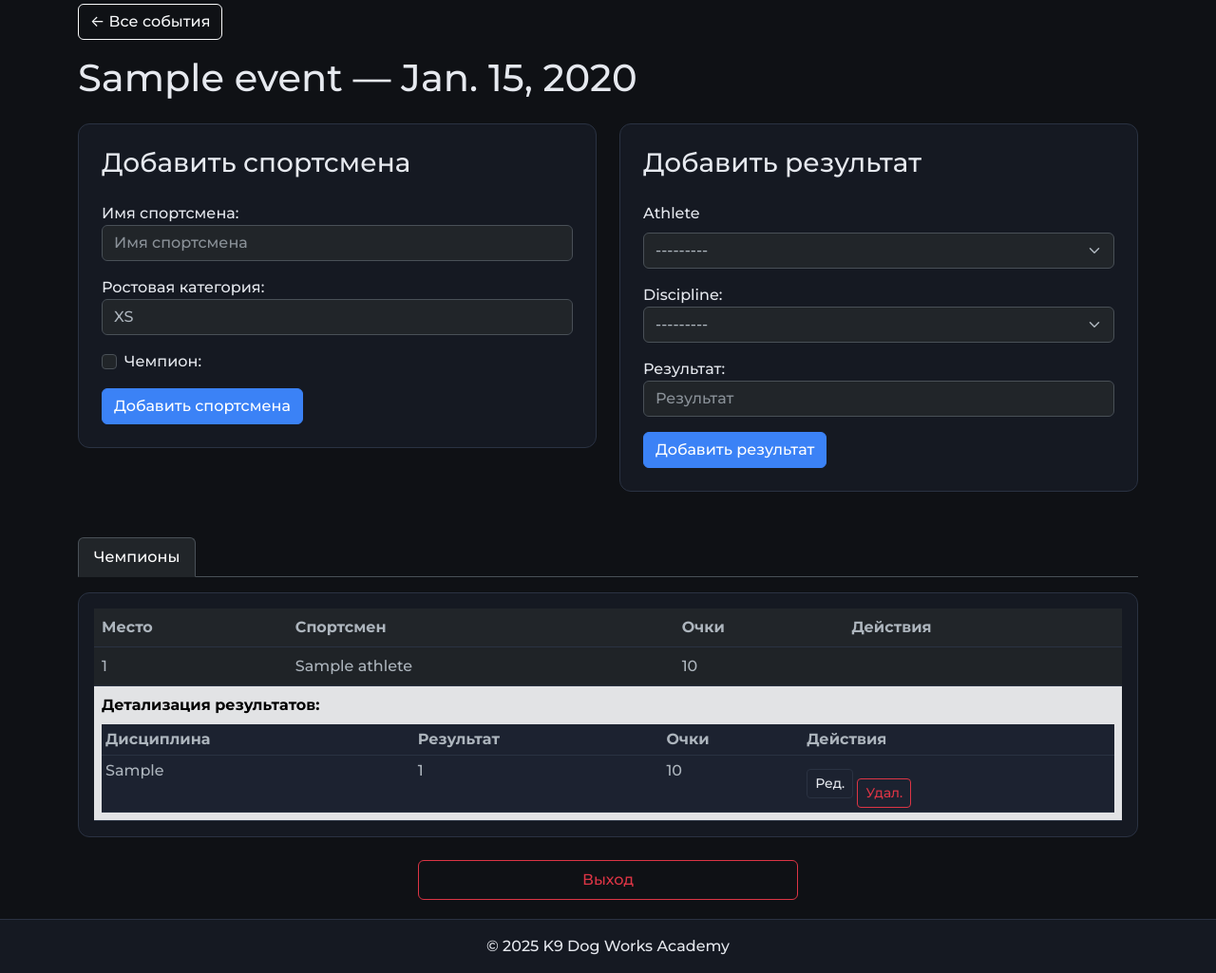
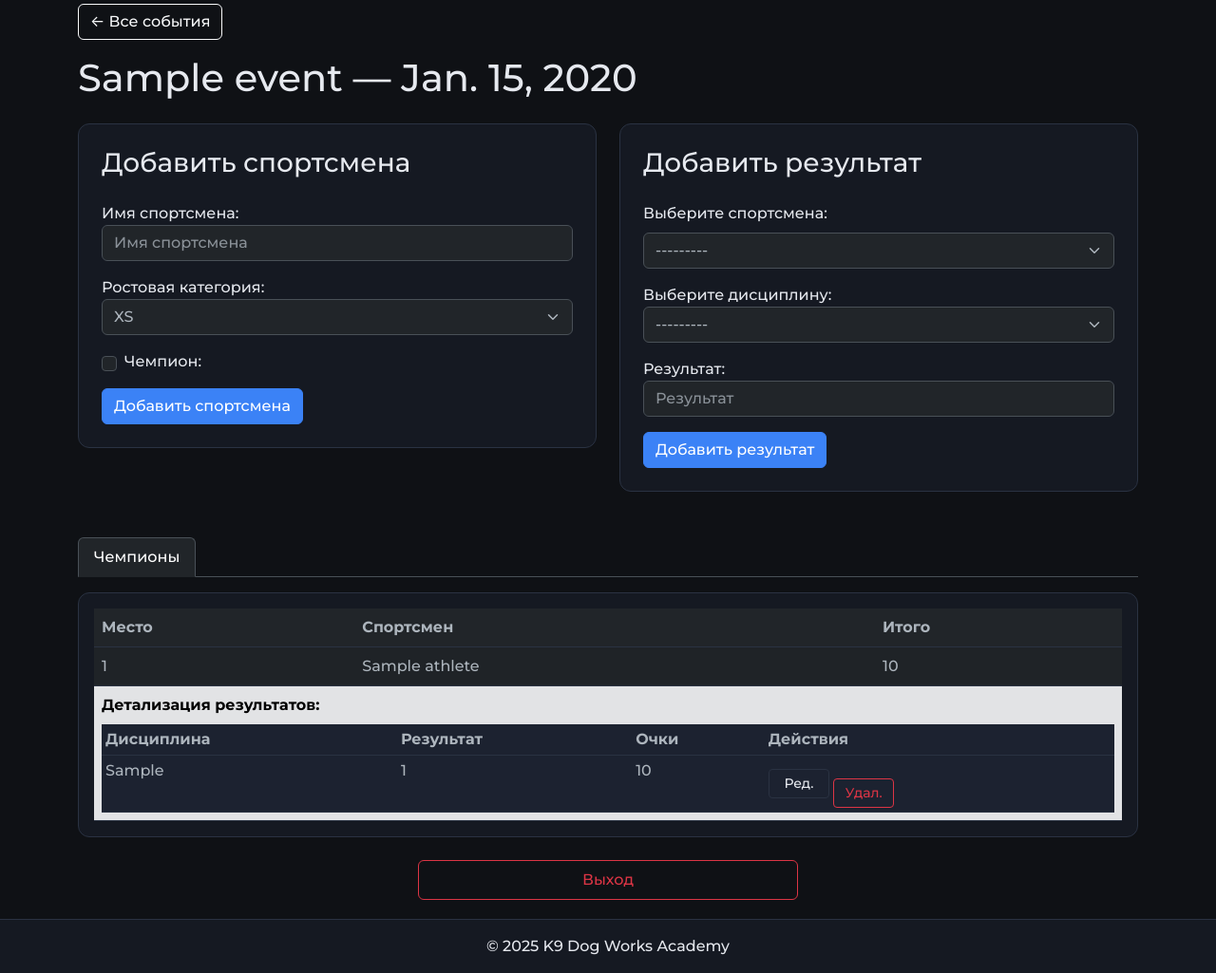
Before and after one commit to NovikovAndrei/ratnote, a Django app: page /event/1/ in a window 1280 px wide. Shown: the part 154-1179 px from the top of the page at 95% size. Run offline with Django 5.2, Linux system fonts and the light colour scheme; a user stored in the database is signed in; tables that the repository leaves empty hold one stand-in row (values such as "Sample post").

Commit message:
косметические изменения в event_detail

```diff
--- a/rat_notebook/results/forms.py
+++ b/rat_notebook/results/forms.py
@@ -1,9 +1,6 @@
-# results/forms.py
-
 from django import forms
 from django.core.exceptions import ValidationError
-from .models import Athlete, DisciplineResult, Event, DisciplineType
-from django.contrib.auth.models import User
+from .models import Athlete, DisciplineResult, Event
 
 
 class LoginForm(forms.Form):
@@ -11,35 +8,7 @@ class LoginForm(forms.Form):
     password = forms.CharField(widget=forms.PasswordInput, label="Пароль")
 
 
-# Параметры валидации по дисциплинам
-VALIDATION_RULES = {
-    'long_jump':    {'step': 10, 'min': 0,   'max': 800},
-    'wall_jump':    {'step': 10, 'min': 0,   'max': 500},
-    'high_jump':    {'step': 5,  'min': 0,   'max': 270},
-    'barrier_jump': {'step': 5,  'min': 0,   'max': 180},
-    'a_frame':      {'step': 1,  'min': 0,   'max': 80},
-    'treadmill':    {'step': 0.01, 'min': 0, 'max': 60},  # сек.
-}
-
-class AthleteForm(forms.ModelForm):
-    class Meta:
-        model = Athlete
-        fields = ['name', 'growth_category', 'is_champion']
-        widgets = {
-            'name': forms.TextInput(attrs={'class': 'form-control', 'placeholder': 'Имя спортсмена'}),
-            'growth_category': forms.Select(attrs={'class': 'form-control'}),
-            'is_champion': forms.CheckboxInput(attrs={'class': 'form-check-input'}),
-        }
-        labels = {
-            'growth_category': 'Ростовая категория',
-            'is_champion': 'Чемпион',
-        }
-
-from django import forms
-from django.core.exceptions import ValidationError
-from .models import Athlete, DisciplineResult
-
-# Правила валидации для каждой дисциплины
+# ---- Правила валидации результатов ----
 VALIDATION_RULES = {
     'long_jump':    {'step': 10,   'min': 0,   'max': 800},
     'wall_jump':    {'step': 10,   'min': 0,   'max': 500},
@@ -49,41 +18,49 @@ VALIDATION_RULES = {
     'treadmill':    {'step': 0.01, 'min': 0,   'max': 60},  # секунды с сотыми
 }
 
-# class DisciplineResultForm(forms.ModelForm):
-#     class Meta:
-#         model = DisciplineResult
-#         fields = ['athlete', 'discipline', 'result']
-#         widgets = {
-#             'athlete':    forms.Select(attrs={'class': 'form-select'}),
-#             'discipline': forms.Select(attrs={'class': 'form-select'}),
-#             'result':     forms.NumberInput(attrs={
-#                 'class': 'form-control', 'step': '0.01', 'placeholder': 'Результат'
-#             }),
-#         }
-#
-#     def __init__(self, *args, event=None, **kwargs):
-#         super().__init__(*args, **kwargs)
-#
-#         if event is not None:
-#             # 1) только спортсмены этого события
-#             self.fields['athlete'].queryset = event.athletes.order_by('name')
-#             # 2) только дисциплины, добавленные в это событие
-#             self.fields['discipline'].queryset = event.disciplines.all()
-#
-#         # подпись спортсмена с эмодзи для чемпионов
-#         def athlete_label(obj):
-#             cup = ' 🏆' if obj.is_champion else ''
-#             return f"{obj.name} ({obj.growth_category}){cup}"
-#         self.fields['athlete'].label_from_instance = athlete_label
 
+# ---- Спортсмен ----
+class AthleteForm(forms.ModelForm):
+    class Meta:
+        model = Athlete
+        fields = ['name', 'growth_category', 'is_champion']
+        widgets = {
+            'name': forms.TextInput(attrs={
+                'class': 'form-control',
+                'placeholder': 'Имя спортсмена'
+            }),
+            # делаем таким же селектом, как у athlete в форме результатов
+            'growth_category': forms.Select(attrs={'class': 'form-select'}),
+            'is_champion': forms.CheckboxInput(attrs={'class': 'form-check-input'}),
+        }
+        labels = {
+            'growth_category': 'Ростовая категория',
+            'is_champion': 'Чемпион',
+        }
+
+
+# ---- Результат дисциплины ----
 class DisciplineResultForm(forms.ModelForm):
     class Meta:
         model = DisciplineResult
         fields = ['athlete', 'discipline', 'result']
         widgets = {
-            'athlete':    forms.Select(attrs={'class': 'form-select'}),
-            'discipline': forms.Select(attrs={'class': 'form-select'}),
-            'result':     forms.NumberInput(attrs={'class': 'form-control', 'step': '0.01', 'placeholder': 'Результат'}),
+            'athlete': forms.Select(attrs={
+                'class': 'form-select'
+            }),
+            'discipline': forms.Select(attrs={
+                'class': 'form-select'
+            }),
+            'result': forms.NumberInput(attrs={
+                'class': 'form-control',
+                'step': 1,  # изменили шаг на 1
+                'placeholder': 'Результат'
+            }),
+        }
+        labels = {
+            'athlete': 'Выберите спортсмена',
+            'discipline': 'Выберите дисциплину',
+            'result': 'Результат'
         }
 
     def __init__(self, *args, event=None, **kwargs):
@@ -119,16 +96,15 @@ class DisciplineResultForm(forms.ModelForm):
                     )
         return result
 
+
+# ---- Событие ----
 class EventForm(forms.ModelForm):
     class Meta:
         model = Event
         fields = ['name', 'date', 'disciplines']
         widgets = {
             'name': forms.TextInput(attrs={'class': 'form-control'}),
-            'date': forms.DateInput(attrs={
-                'type': 'date', 'class': 'form-control'
-            }),
-            # <-- заменили SelectMultiple на CheckboxSelectMultiple
+            'date': forms.DateInput(attrs={'type': 'date', 'class': 'form-control'}),
             'disciplines': forms.CheckboxSelectMultiple(),
         }
         labels = {
--- a/rat_notebook/static/css/styles.css
+++ b/rat_notebook/static/css/styles.css
@@ -228,3 +228,6 @@ a.link-plain:hover { text-decoration:underline; }
     max-width: 90%;
   }
 }
+
+/* одинаковая ширина маленьких кнопок действий */
+.btn-action{ min-width: 64px; text-align: center; }
--- a/rat_notebook/templates/results/event_detail.html
+++ b/rat_notebook/templates/results/event_detail.html
@@ -7,7 +7,7 @@
   <h1 class="mb-4">{{ event.name }} — {{ event.date }}</h1>
 
   <div class="row g-4 mb-5">
-    {# Форма добавления спортсмена — только с правом add_athlete #}
+    {# --- Форма добавления спортсмена (только с правом add_athlete) --- #}
     {% if perms.results.add_athlete %}
     <div class="col-md-6">
       <div class="card p-4">
@@ -16,49 +16,53 @@
           {% csrf_token %}
           <input type="hidden" name="add_athlete" value="1">
           {{ athlete_form.non_field_errors }}
+
           <div class="mb-3">
-            {{ athlete_form.name.label_tag }} {{ athlete_form.name }}
+            {{ athlete_form.name.label_tag }}{{ athlete_form.name }}
             {% for err in athlete_form.name.errors %}
               <div class="text-danger">{{ err }}</div>
             {% endfor %}
           </div>
+
           <div class="mb-3">
-            {{ athlete_form.growth_category.label_tag }} {{ athlete_form.growth_category }}
+            {{ athlete_form.growth_category.label_tag }}{{ athlete_form.growth_category }}
             {% for err in athlete_form.growth_category.errors %}
               <div class="text-danger">{{ err }}</div>
             {% endfor %}
           </div>
-          <div class="form-check mb-3">
-            {{ athlete_form.is_champion }} {{ athlete_form.is_champion.label_tag }}
+
+          <div class="form-check mb-3 d-flex align-items-center gap-2">
+            {{ athlete_form.is_champion }}
+            {{ athlete_form.is_champion.label_tag }}
             {% for err in athlete_form.is_champion.errors %}
               <div class="text-danger">{{ err }}</div>
             {% endfor %}
           </div>
+
           <button class="btn btn-primary">Добавить спортсмена</button>
         </form>
       </div>
     </div>
     {% endif %}
 
-    {# Форма добавления результата — только с правом add_disciplineresult #}
+    {# --- Форма добавления результата (только с правом add_disciplineresult) --- #}
     {% if perms.results.add_disciplineresult %}
     <div class="col-md-6">
       <div class="card p-4">
         <h3 class="mb-4">Добавить результат</h3>
+
         <form method="post">
           {% csrf_token %}
           <input type="hidden" name="add_result" value="1">
 
           {% if result_form.non_field_errors %}
             <div class="alert alert-danger">
-              {% for e in result_form.non_field_errors %}
-                <div>{{ e }}</div>
-              {% endfor %}
+              {% for e in result_form.non_field_errors %}<div>{{ e }}</div>{% endfor %}
             </div>
           {% endif %}
 
           <div class="mb-3">
-            <label for="athleteSelect" class="form-label">{{ result_form.athlete.label }}</label>
+            <label for="athleteSelect" class="form-label">{{ result_form.athlete.label }}:</label>
             <select id="athleteSelect"
                     name="{{ result_form.athlete.html_name }}"
                     class="form-select">
@@ -77,17 +81,19 @@
           </div>
 
           <div class="mb-3">
-            {{ result_form.discipline.label_tag }} {{ result_form.discipline }}
+            {{ result_form.discipline.label_tag }}{{ result_form.discipline }}
             {% for err in result_form.discipline.errors %}
               <div class="text-danger">{{ err }}</div>
             {% endfor %}
           </div>
+
           <div class="mb-3">
-            {{ result_form.result.label_tag }} {{ result_form.result }}
+            {{ result_form.result.label_tag }}{{ result_form.result }}
             {% for err in result_form.result.errors %}
               <div class="text-danger">{{ err }}</div>
             {% endfor %}
           </div>
+
           <button class="btn btn-primary">Добавить результат</button>
         </form>
       </div>
@@ -95,7 +101,7 @@
     {% endif %}
   </div>
 
-  {# Вкладки по категориям #}
+  {# --- Вкладки по категориям --- #}
   <ul class="nav nav-tabs" id="catTabs" role="tablist">
     {% for cat_code, data in category_rankings.items %}
       {% with label=data.0 %}
@@ -130,10 +136,7 @@
               <tr>
                 <th>Место</th>
                 <th>Спортсмен</th>
-                <th>Очки</th>
-                {% if perms.results.change_disciplineresult or perms.results.delete_disciplineresult %}
-                  <th>Действия</th>
-                {% endif %}
+                <th>Итого</th> {# было «Очки» #}
               </tr>
             </thead>
             <tbody>
@@ -142,12 +145,10 @@
                   <td>{{ forloop.counter }}</td>
                   <td>{{ athlete.name }}</td>
                   <td>{{ athlete.total_points|floatformat:0 }}</td>
-                  {% if perms.results.change_disciplineresult or perms.results.delete_disciplineresult %}
-                    <td></td>
-                  {% endif %}
                 </tr>
+
                 <tr class="table-secondary">
-                  <td colspan="{% if perms.results.change_disciplineresult or perms.results.delete_disciplineresult %}4{% else %}3{% endif %}">
+                  <td colspan="3">
                     <strong>Детализация результатов:</strong>
                     <table class="table table-sm mt-2 mb-0">
                       <thead>
@@ -172,13 +173,16 @@
                               {% endif %}
                             </td>
                             <td>{{ res.points|floatformat:0 }}</td>
+
                             {% if perms.results.change_disciplineresult or perms.results.delete_disciplineresult %}
                               <td>
                                 {% if perms.results.change_disciplineresult %}
-                                  <a href="{% url 'edit_result' event.id res.id %}?group={{ cat_code }}" class="btn btn-sm btn-outline-secondary">Ред.</a>
+                                  <a href="{% url 'edit_result' event.id res.id %}?group={{ cat_code }}"
+                                     class="btn btn-sm btn-outline-secondary btn-action">Ред.</a>
                                 {% endif %}
                                 {% if perms.results.delete_disciplineresult %}
-                                  <a href="{% url 'delete_result' event.id res.id %}?group={{ cat_code }}" class="btn btn-sm btn-outline-danger">Удал.</a>
+                                  <a href="{% url 'delete_result' event.id res.id %}?group={{ cat_code }}"
+                                     class="btn btn-sm btn-outline-danger btn-action">Удал.</a>
                                 {% endif %}
                               </td>
                             {% endif %}
@@ -196,9 +200,7 @@
                 </tr>
               {% empty %}
                 <tr>
-                  <td colspan="{% if perms.results.change_disciplineresult or perms.results.delete_disciplineresult %}4{% else %}3{% endif %}">
-                    Нет спортсменов
-                  </td>
+                  <td colspan="3">Нет спортсменов</td>
                 </tr>
               {% endfor %}
             </tbody>
@@ -215,14 +217,12 @@ document.addEventListener('DOMContentLoaded', function() {
   const select = document.getElementById('athleteSelect');
   if (!select) return;
 
-  // Сохраняем исходные опции (кроме первой "---------")
+  // Сохраняем исходные опции (кроме placeholder)
   const allOpts = Array.from(select.options).slice(1);
 
   function filter(cat) {
-    // Очистить и вернуть плейсхолдер
     select.innerHTML = '';
     select.append(new Option('---------', ''));
-
     allOpts.forEach(opt => {
       const oCat = opt.dataset.category;
       const champ = (opt.dataset.champion === 'true');
@@ -234,15 +234,14 @@ document.addEventListener('DOMContentLoaded', function() {
     });
   }
 
-  // При старте — отфильтровать по активной вкладке
+  // При старте
   const activeBtn = document.querySelector('#catTabs button.active');
   if (activeBtn) filter(activeBtn.id.replace('tab-', ''));
 
-  // И при каждом переключении таба
+  // При смене вкладок
   document.querySelectorAll('#catTabs button').forEach(btn => {
     btn.addEventListener('shown.bs.tab', e => {
       filter(e.target.id.replace('tab-', ''));
-      // Сброс выбранного значения при смене вкладки
       select.value = '';
     });
   });
```
